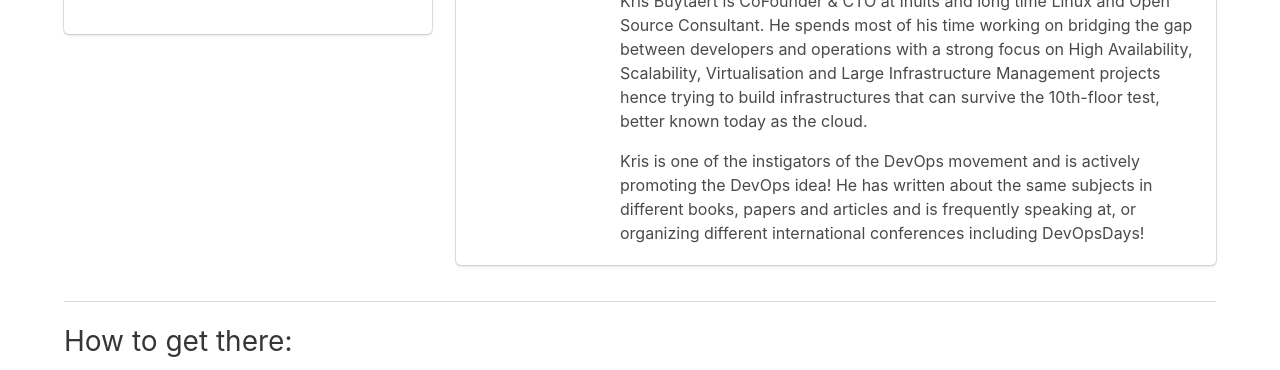
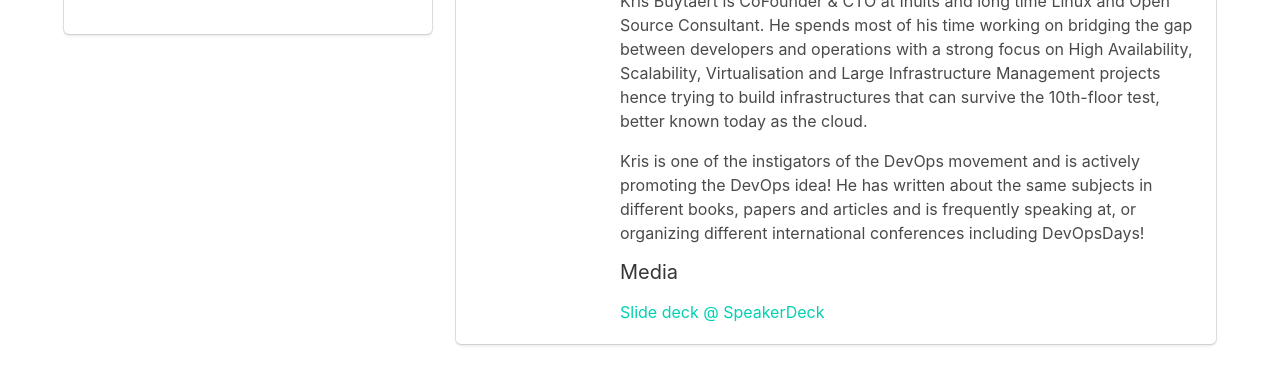
Before and after one commit to DevOpsPorto/devopsporto.github.io, a Jekyll site: the page built from index.md, in a window 1280 px wide and 900 px high, scrolled down 832 px, cut to the strip 0-370 px from the top of the window. Built offline with Jekyll 4.4.1, drawn with Linux system fonts in a browser that asks for light colours; some of the changed lines change nothing that is shown.

Commit message:
kris buytaert slides

```diff
--- a/_includes/meetup2018017.html
+++ b/_includes/meetup2018017.html
@@ -62,10 +62,10 @@
               subjects in different books, papers and articles and is frequently speaking at, or organizing different international conferences
               including DevOpsDays!
             </p>
-            <!--<h4>Media</h4>
+            <h4>Media</h4>
             <p>
-              <a href="https://speakerdeck.com/devopsporto/devopsporto-meetup16-testing-travel-guide-to-continuous-delivery-by-andre-carmo" target="_blank">Slide deck @ SpeakerDeck</a>
-            </p>-->
+              <a href="https://speakerdeck.com/devopsporto/devopsporto-meetup17-the-return-of-the-dull-stack-engineer-by-kris-buytaert" target="_blank">Slide deck @ SpeakerDeck</a>
+            </p>
           </div>
         </div>
       </article>
```
